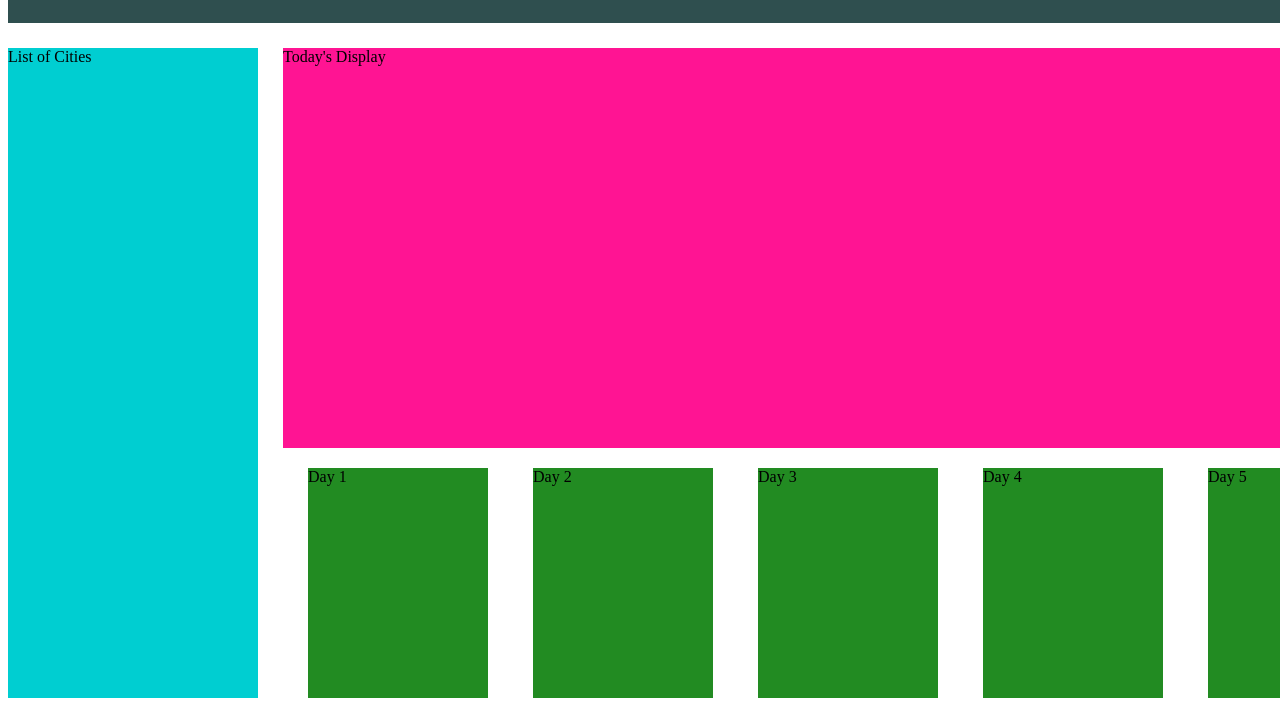
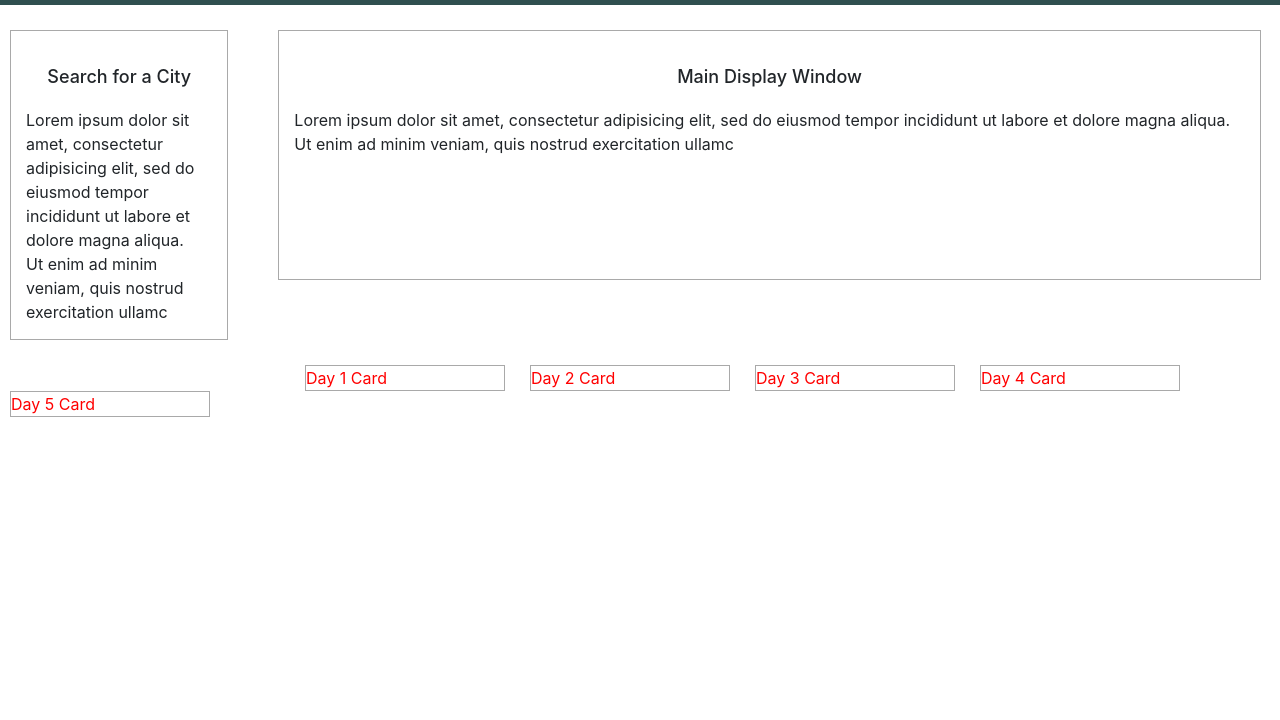
Before and after one commit to ninjagirl2018/WeatherDashboard, a plain HTML site: page index.html in a window 1280 px wide. Shown: the part 80-800 px from the top of the page. Drawn offline with nearby package versions, Linux system fonts and the light colour scheme.

Commit message:
changed my mind and used bootstrap to create divs to push data into, changed HTML and updated some css

```diff
--- a/css/styles.css
+++ b/css/styles.css
@@ -1,64 +1,74 @@
-.body {
+.body{
     display: flex;
-    height: fit-content;
     font-family: Arial, Helvetica, sans-serif;
+    color: darkgray;
 }
 
 #banner {
-    position: fixed;
     width: 100%;
-    height: 65px;
+    height: 85px;
     background-color: darkslategray;
-    color: white;
+    color: lightcyan;
+    text-align: center;
+    font-size: 32px;
     font-weight: bold;
-    font-size: 24px;
+    padding-top: 15px;
+}
+
+h1 {
+    font-size: 18px;
+    margin: 20px;
     text-align: center;
-    padding-top: 30px;
 }
 
 #cities {
-    position: fixed;
-    width: 250px;
-    height: 650px;
-    background-color: darkturquoise;
-    margin-top: 120px;
-    display: flex;
+    border: 1.5px solid darkgray;
+    padding: 15px;
+    margin: 25px;
+    height: flex;
+
+
 }
 
-#main {
-    position: fixed;
-    width: 1200px;
-    height: 400px;
-    background-color: deeppink;
-    margin-top: 120px;
-    margin-left: 275px;
-    display: fixed;
-}
+#mainDisplay {
+    border: 1.5px solid darkgray;
+    padding: 15px;
+    margin: 25px;
+    height: 250px;
 
-.forecast {
-    position: fixed;
-    width: 180px;
-    height: 230px;
-    background-color: forestgreen;
-    margin-top: 540px;
 }
 
 #day1 {
-    margin-left: 300px;
+    border: 1.5px solid darkgray;
+    margin-left: 320px;
+    width: 200px;
+    color: red;
 }
 
 #day2 {
-    margin-left: 525px;
+    border: 1.5px solid darkgray;
+    margin-left: 25px;
+    width: 200px;
+    color: red;
 }
 
 #day3 {
-    margin-left: 750px;
+    border: 1.5px solid darkgray;
+    margin-left: 25px;
+    width: 200px;
+    color: red;
 }
 
 #day4 {
-    margin-left: 975px;
+    border: 1.5px solid darkgray;
+    margin-left: 25px;
+    width: 200px;
+    color: red;
 }
 
 #day5 {
-    margin-left: 1200px;
+    border: 1.5px solid darkgray;
+    margin-left: 25px;
+    width: 200px;
+    color: red;
 }
--- a/index.html
+++ b/index.html
@@ -4,24 +4,41 @@
     <meta charset="UTF-8">
     <meta name="viewport" content="width=device-width, initial-scale=1.0">
     <meta http-equiv="X-UA-Compatible" content="ie=edge">
+    <title>Weather </title>
+    <link rel="stylesheet" href="https://stackpath.bootstrapcdn.com/bootstrap/4.3.1/css/bootstrap.min.css" integrity="sha384-ggOyR0iXCbMQv3Xipma34MD+dH/1fQ784/j6cY/iJTQUOhcWr7x9JvoRxT2MZw1T" crossorigin="anonymous">
     <link rel="stylesheet" href="/CSS/styles.css">
-    <title>Coding Quiz with Timer</title>
 </head>
 <body>
+    <div class=".container-fluid">
+    <div class=".row" id="banner">WEATHER DASHBOARD</div>
 
-    <div id="banner">WEATHER DASHBOARD</div>
+        <div class="row">
+            <div class="col-sm-2" id="cities">
+                <h1>Search for a City</h1>
+                Lorem ipsum dolor sit amet, consectetur adipisicing elit, sed do eiusmod tempor incididunt ut labore et dolore magna aliqua.<br>
+                Ut enim ad minim veniam, quis nostrud exercitation ullamc
+            </div>
+            <div class="col-md-9" id="mainDisplay">
+                <h1>Main Display Window</h1>
+                Lorem ipsum dolor sit amet, consectetur adipisicing elit, sed do eiusmod tempor incididunt ut labore et dolore magna aliqua.<br>
+                Ut enim ad minim veniam, quis nostrud exercitation ullamc
+            </div>
+        </div>
 
-    <section id="cities">List of Cities</section>
+        <div class="row">
+            <div class="col-sm-1.5" id="day1">Day 1 Card</div>
+            <div class="col-sm-1.5" id="day2">Day 2 Card</div>
+            <div class="col-sm-1.5" id="day3">Day 3 Card</div>
+            <div class="col-sm-1.5" id="day4">Day 4 Card</div>
+            <div class="col-sm-1.5" id="day5">Day 5 Card</div>
+        </div>
 
-    <section id="main">Today's Display</section>
 
-    <section id="fiveDay">
-        <div class="forecast" id="day1">Day 1</div>
-        <div class="forecast" id="day2">Day 2</div>
-        <div class="forecast" id="day3">Day 3</div>
-        <div class="forecast" id="day4">Day 4</div>
-        <div class="forecast" id="day5">Day 5</div>
-    </section>
+
+
+        </div>
+
+
 
 
     <script src="https://cdnjs.cloudflare.com/ajax/libs/gsap/2.1.3/TimelineMax.min.js" integrity="sha256-fIkQKQryItPqpaWZbtwG25Jp2p5ujqo/NwJrfqAB+Qk=" crossorigin="anonymous"></script>
```
Also changed, not shown: 1 other file.
